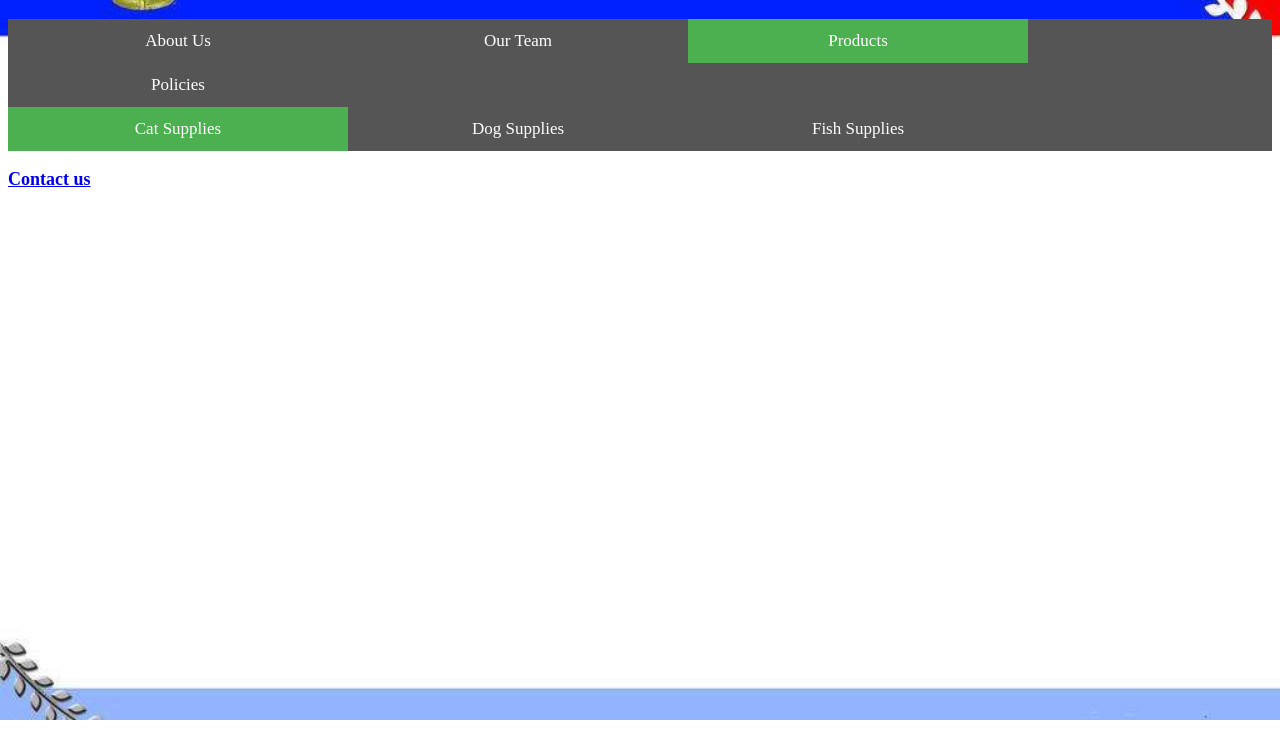
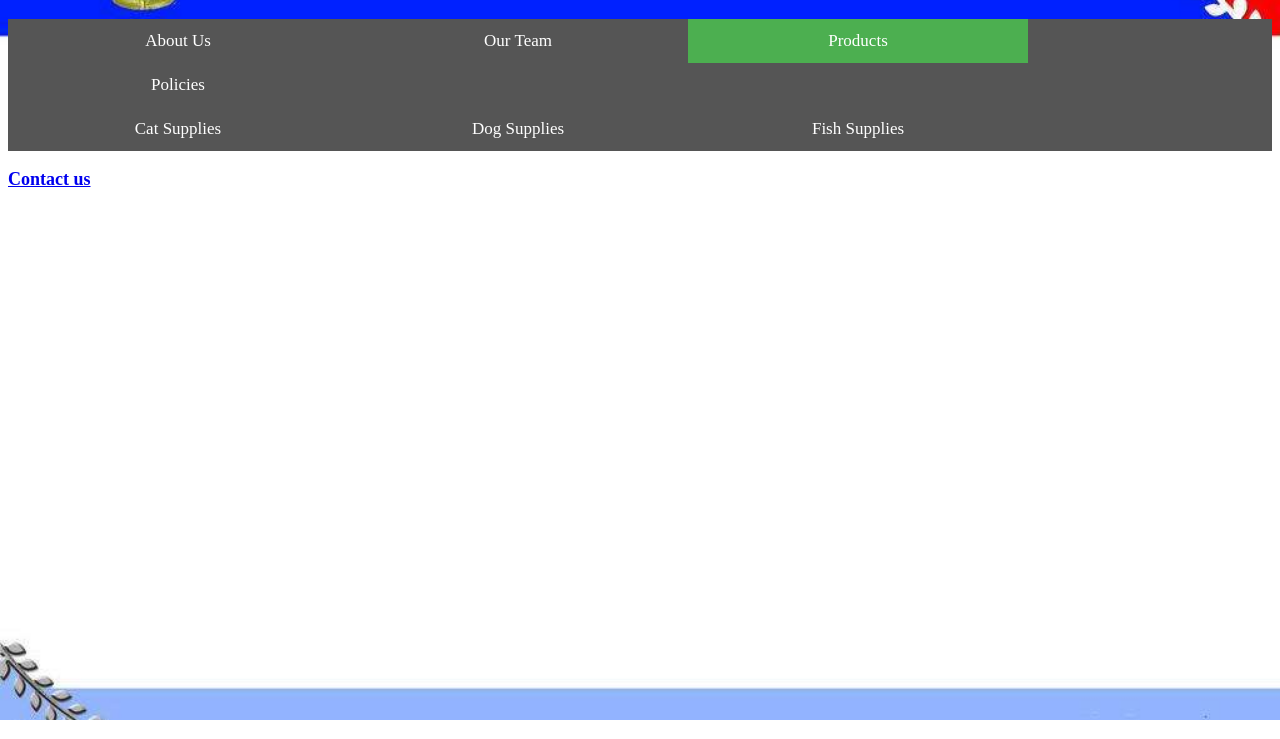
Before and after one commit to xz7zxc/admin410, a plain HTML site: page products.html in a window 1280 px wide. Shown: the part 61-800 px from the top of the page. Drawn offline with Linux system fonts and the light colour scheme.

Commit message:
Update products.html

```diff
--- a/products.html
+++ b/products.html
@@ -20,7 +20,7 @@
 </div>
 <!-- The subnavigation menu -->
 <div class="subnavbar">
-  <a class="active" href="catsupplies.html">Cat Supplies</a>
+  <a href="catsupplies.html">Cat Supplies</a>
   <a href="dogsupplies.html">Dog Supplies</a>
   <a href="fishsupplies.html">Fish Supplies</a>
 </div>
```
